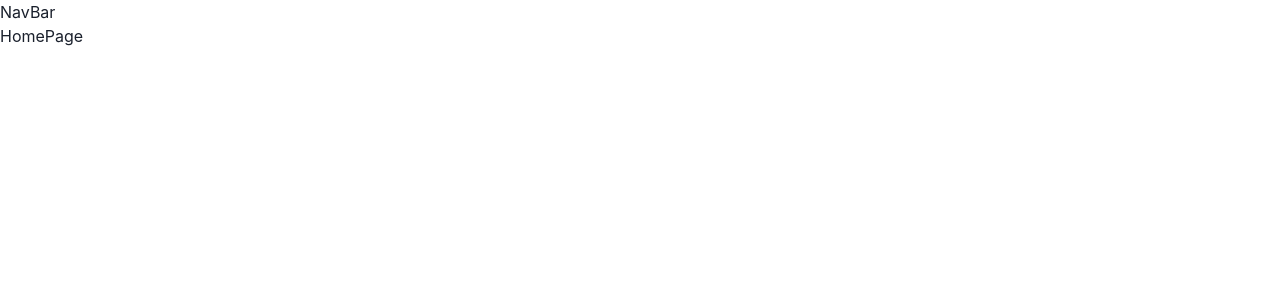
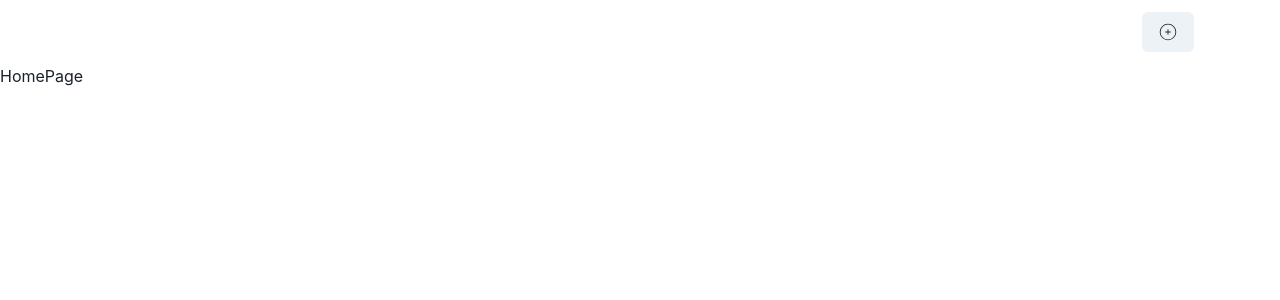
Before and after one commit to madgoat42069/generalshop, a React (Vite) app in the folder frontend/: page / in a window 1280 px wide. Shown: the top 300 px of the page. Built offline with nearby package versions, Linux system fonts and the light colour scheme.

Commit message:
starting to implement the navbar

```diff
--- a/frontend/package.json
+++ b/frontend/package.json
@@ -16,6 +16,7 @@
     "framer-motion": "^12.4.1",
     "react": "^18.3.1",
     "react-dom": "^18.3.1",
+    "react-icons": "^5.4.0",
     "react-router-dom": "^7.1.5"
   },
   "devDependencies": {
--- a/frontend/src/components/NavBar.jsx
+++ b/frontend/src/components/NavBar.jsx
@@ -1,8 +1,47 @@
+import { Button, Container, Flex, HStack, Text } from "@chakra-ui/react";
+import { Link } from "react-router-dom";
+import { CiCirclePlus } from "react-icons/ci";
+
+
 const NavBar = () => {
     return (
-        <div>
-            NavBar
-        </div>
+        <Container maxW={"1140px"} px={4}>
+            <Flex
+             h={16}
+             alignItems={"center"}
+             justifyContent={"space-between"}
+             flexDir={{
+                base: "column",
+                sm: "row"
+
+             }}
+             >
+                <Text
+                    fontSize={{ base : "22", sm: "28"}}
+                    fontWeight={"bold"}
+                    textTransform={"uppercase"}
+                    textAlign={ "center"}
+                    bgGradient={"linear(to-r, magenta.400, purple.400)"}
+                    bgClip={"text"}
+                >
+                    <Link to={"/"}>Product Store</Link>
+                </Text>
+                <HStack
+                    spacing={2}
+                    alignItems={"center"}
+                >
+                    <Link to={"/create"}>
+                        <Button>
+                            <CiCirclePlus fontSize={"20"} />
+                        </Button>
+                    </Link>
+                </HStack>
+
+
+
+            </Flex>
+        </Container>
+
 )}
 
 export default NavBar;
```
Also changed, not shown: 1 other file (tests, documents, lock files or other folders).
